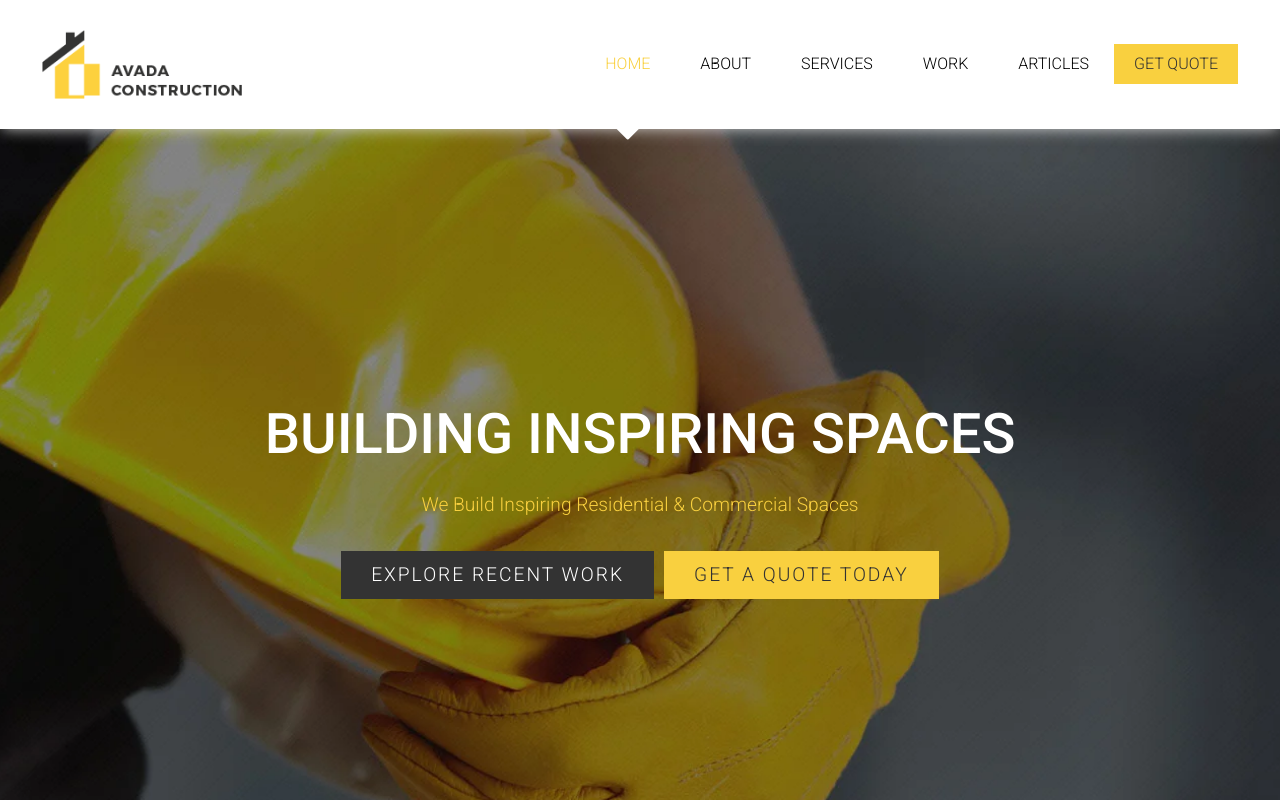
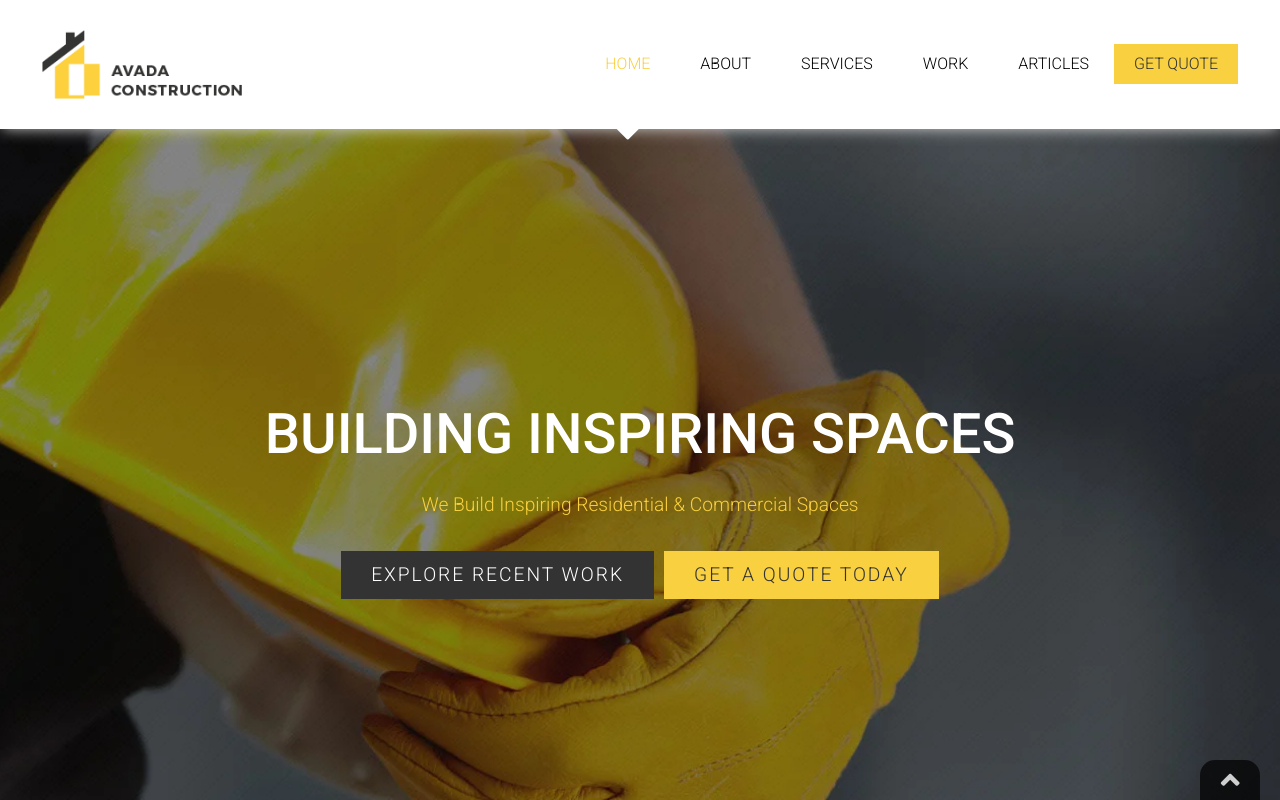
Before and after one commit to lorenzorru0/proj-html-vuejs, a Vue app: page / in a window 1280 px wide. Shown: the top 800 px of the page. Built offline with nearby package versions, Linux system fonts and the light colour scheme.

Commit message:
Add move to top button

```diff
--- a/src/App.vue
+++ b/src/App.vue
@@ -3,6 +3,7 @@
     <Header/>
     <Main/>
     <Footer/>
+    <div class="toTop"> <a href="#"><i class="fas fa-angle-up"></i></a> </div>
   </div>
 </template>
 
@@ -25,4 +26,38 @@
 @import '~@fortawesome/fontawesome-free/css/all.css';
 @import './assets/style/common.scss';
 
+#app {
+
+  .toTop {
+    position: fixed;
+    bottom: 0;
+    right: 1.25rem;
+    width: 60px;
+    height: 40px;
+    background-color: rgba(0, 0, 0, 0.7);
+    border-top-left-radius: 15px;
+    border-top-right-radius: 15px;
+    overflow: hidden;
+
+    a {
+      display: inline-block;
+      width: 100%;
+      height: 100%;
+      display: flex;
+      justify-content: center;
+      align-items: center;
+      color: rgb(207, 207, 207);
+      text-decoration: none;
+      font-size: 30px;
+      cursor: pointer;
+      transition: all 0.3s;
+
+      &:hover {
+        background-color: $commonYellow;
+        color: #fff;
+      }
+    }
+  }
+}
+
 </style>
--- a/src/assets/style/common.scss
+++ b/src/assets/style/common.scss
@@ -3,6 +3,9 @@
 
 /* Import google font */
 @import url('https://fonts.googleapis.com/css2?family=Roboto:wght@300;400;500;700;900&display=swap');
+
+/* Import variables */
+@import './variable.scss';
 
 /* Reset */
 * {
```
